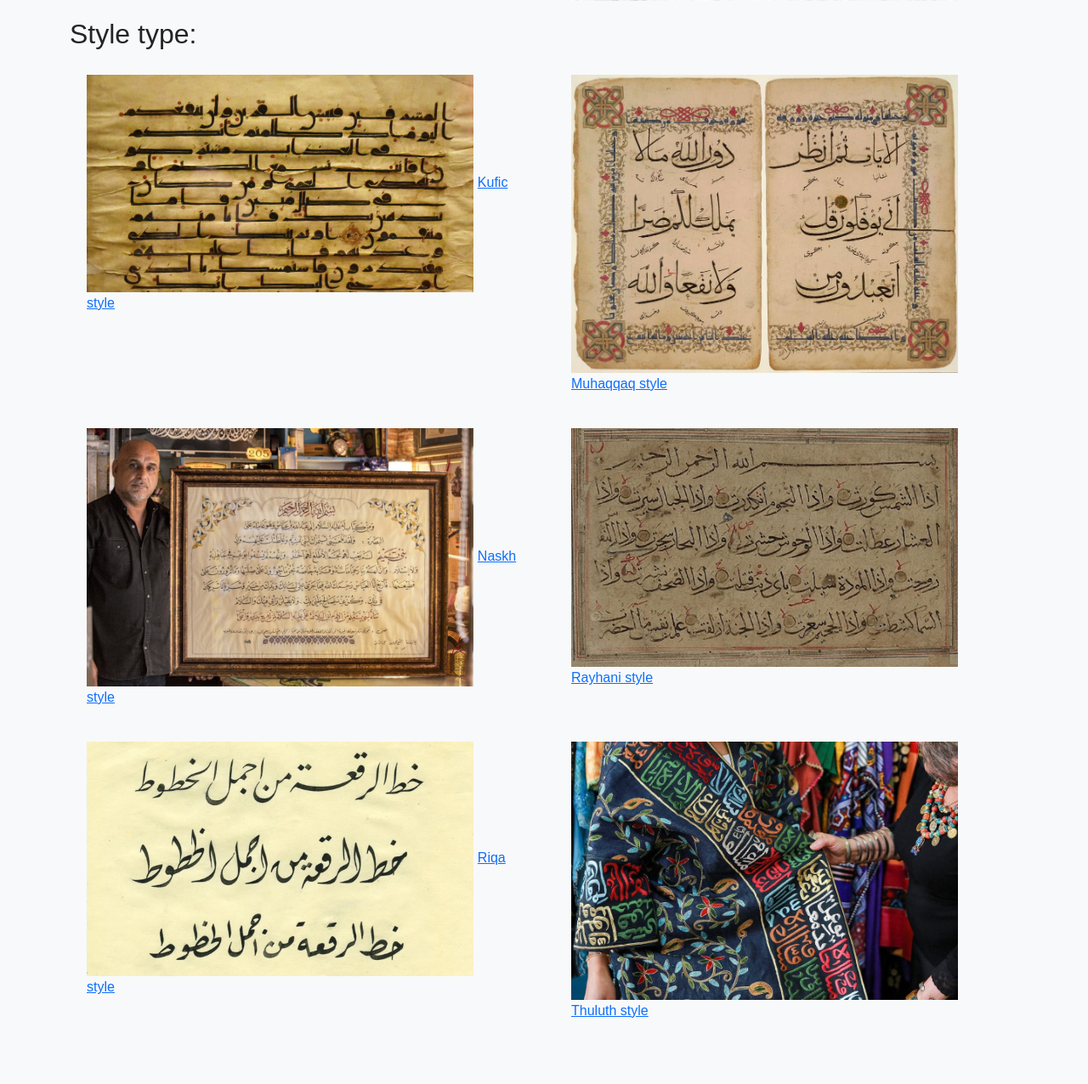
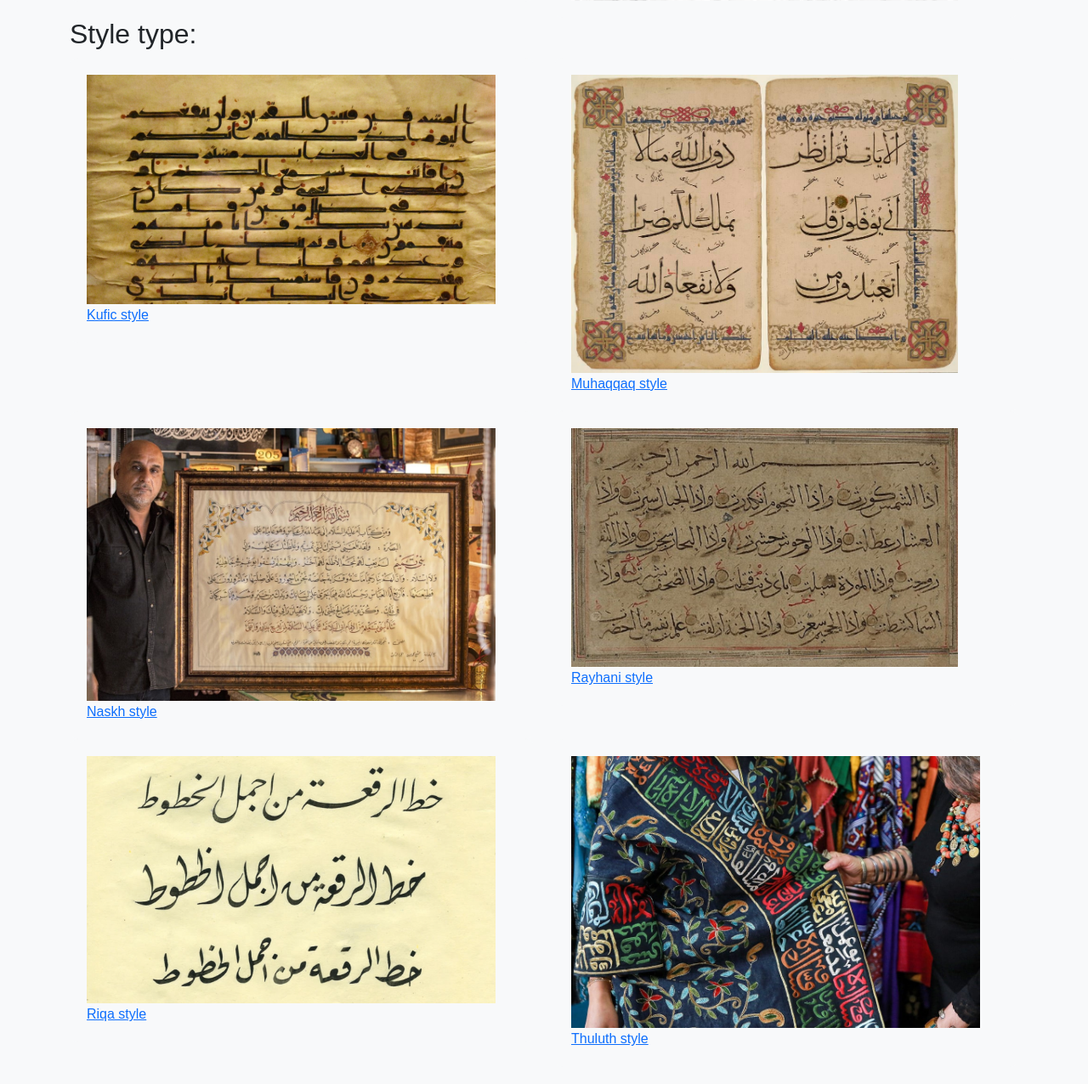
Before and after one commit to StormBo1/TestRepo, a Django app: page /artworks/ in a window 1280 px wide. Shown: the part 1987-3263 px from the top of the page at 85% size. Before the commit the page ends 3185 px from the top, so only its background shows below. Run offline with Django 4.2, Linux system fonts and the light colour scheme; some libraries are stand-ins or nearby versions.

Commit message:
Adjusted the headings for the pictures to be below it

```diff
--- a/Calligraphy/templates/Calligraphy/artwork_list.html
+++ b/Calligraphy/templates/Calligraphy/artwork_list.html
@@ -38,10 +38,17 @@
             transform: scale(1.1);
         }
 
+        img {
+        width: 200px; /* You can adjust this value to your desired size */
+        height: 200px; /* You can adjust this value to your desired size */
+        object-fit: cover; /* This ensures images maintain aspect ratio and fill the container */
+        }
+
         .product-container {
             display: grid;
             grid-template-columns: repeat(auto-fill, minmax(150px, 1fr));
             gap: 20px;
+        }
     </style>
 </head>
 
@@ -94,9 +101,10 @@
 
 
             <h2>Style type:</h2>
+
             <div class="col-md-6">
                 <div class="background product">
-                    <img src="{% static 'Calligraphy/kufi_style.jpg' %}" class="img-fluid" alt="Islamic Calligraphy" style="width: 90%;">
+                    <img src="{% static 'Calligraphy/kufi_style.jpg' %}" class="img-fluid" alt="Islamic Calligraphy" style="width: 95%;">
 
                     <a href="{% url 'Calligraphy:styles_list' %}#Kufi"> Kufic style</a>
                 </div>
@@ -112,7 +120,7 @@
 
             <div class="col-md-6">
                 <div class="background product">
-                    <img src="{% static 'Calligraphy/naskh_style.jpg' %}" class="img-fluid" alt="Islamic Calligraphy" style="width: 90%;">
+                    <img src="{% static 'Calligraphy/naskh_style.jpg' %}" class="img-fluid" alt="Islamic Calligraphy" style="width: 95%;">
 
                     <a href="{% url 'Calligraphy:styles_list' %}#Naskh"> Naskh style</a>
                 </div>
@@ -128,7 +136,7 @@
 
             <div class="col-md-6">
                 <div class="background product">
-                    <img src="{% static 'Calligraphy/riqa_style.JPEG' %}" class="img-fluid" alt="Islamic Calligraphy" style="width: 90%;">
+                    <img src="{% static 'Calligraphy/riqa_style.JPEG' %}" class="img-fluid" alt="Islamic Calligraphy" style="width: 95%;">
 
                     <a href="{% url 'Calligraphy:styles_list' %}#Riqa"> Riqa style</a>
                 </div>
@@ -136,7 +144,7 @@
 
             <div class="col-md-6">
                 <div class="background product">
-                    <img src="{% static 'Calligraphy/thuluth_style.jpg' %}" class="img-fluid" alt="Islamic Calligraphy" style="width: 90%;">
+                    <img src="{% static 'Calligraphy/thuluth_style.jpg' %}" class="img-fluid" alt="Islamic Calligraphy" style="width: 95%;">
 
                     <a href="{% url 'Calligraphy:styles_list' %}#Thuluth"> Thuluth style</a>
                 </div>
```
Also changed, not shown: db.sqlite3.
